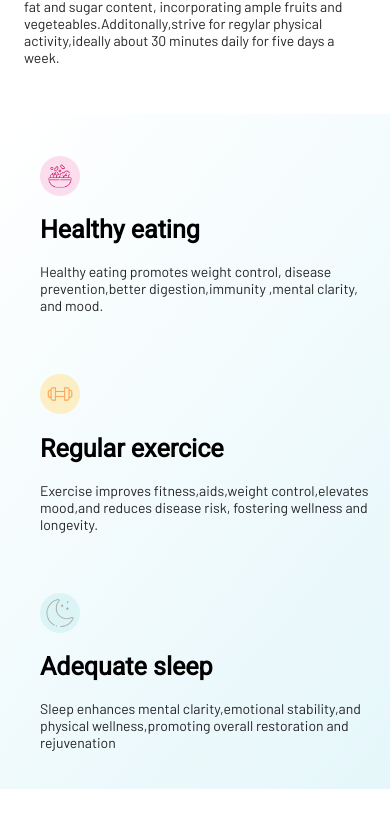
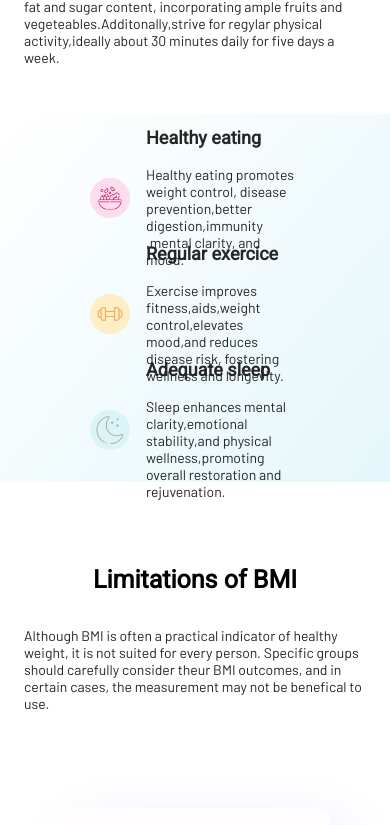
Before and after one commit to MatthiasUrgu/body-mass-index-calculator, a React (Create React App) app: page / in a window 390 px wide. Shown: the part 1447-2272 px from the top of the page. Built offline with nearby package versions, Linux system fonts and the light colour scheme.

Commit message:
Tablet Responsive
finish tablet

```diff
--- a/src/components/ListParagraphLogo/ListParagraphLogo.jsx
+++ b/src/components/ListParagraphLogo/ListParagraphLogo.jsx
@@ -14,7 +14,7 @@ function ListParagraphLogo(props) {
                         content="Exercise improves fitness,aids,weight control,elevates mood,and reduces disease risk, fostering wellness and longevity."/>
             <ParagraphLogo logo={Sleep}
                         title="Adequate sleep"
-                        content="Sleep enhances mental clarity,emotional stability,and physical wellness,promoting overall restoration and rejuvenation"/>
+                        content="Sleep enhances mental clarity,emotional stability,and physical wellness,promoting overall restoration and rejuvenation."/>
         </section>
     );
 }
--- a/src/components/ListParagraphLogo/style.module.scss
+++ b/src/components/ListParagraphLogo/style.module.scss
@@ -7,6 +7,7 @@
     flex-direction: column;
     background: $GradientOther;
     padding: 10px;
+    margin-bottom: 5em;
 
 
 }
--- a/src/components/MenPictures/style.module.scss
+++ b/src/components/MenPictures/style.module.scss
@@ -75,7 +75,7 @@
     width: 300px;
     img{
       position: relative;
-      left:-2em;
+      left:-3em;
       top: -1.35em;
       width: 350px;
     }
--- a/src/components/ParagraphCard/style.module.scss
+++ b/src/components/ParagraphCard/style.module.scss
@@ -23,3 +23,12 @@
         margin-top: 1em;
     }
 }
+
+
+@media (width > 425px) and (width < 769px){
+    .containerParagraphCard{
+       margin-right: 2em;
+       height: 150px;
+
+    }
+}
--- a/src/components/ParagraphCardList/style.module.scss
+++ b/src/components/ParagraphCardList/style.module.scss
@@ -5,3 +5,14 @@
     margin-bottom: 4em;
     margin-top: 4em;
 }
+
+
+//Tablet responsive
+@media (width > 425px) and (width < 769px){
+    .cardContainer{
+        flex-direction: row;
+        flex-wrap: wrap;
+        justify-content: center;
+
+    }
+}
--- a/src/components/ParagraphLogo/ParagraphLogo.jsx
+++ b/src/components/ParagraphLogo/ParagraphLogo.jsx
@@ -1,14 +1,15 @@
-import s from './style.module.scss'
+import s from "./style.module.scss";
 
-function ParagraphLogo({logo,content,title}) {
-    return (
-        <section className={s.containerParagraphLogo}>
-        <img src={logo} alt="logo" />
+function ParagraphLogo({ logo, content, title }) {
+  return (
+    <section className={s.containerParagraphLogo}>
+      <img src={logo} alt="logo" />
+      <div className={s.ParagraphFlex}>
         <h1>{title}</h1>
         <p>{content}</p>
+      </div>
     </section>
-
-    );
+  );
 }
 
 export default ParagraphLogo;
--- a/src/components/ParagraphLogo/style.module.scss
+++ b/src/components/ParagraphLogo/style.module.scss
@@ -5,6 +5,7 @@
     margin-top: 1em;
     margin-left: 30px;
     margin-left: 30px;
+
 
     img{
         margin-top: 1em;
@@ -21,3 +22,29 @@
         @include contentText;
     }
 }
+
+
+//Tablet responsive
+
+@media (width > 375px) and (width < 769px){
+    .containerParagraphLogo{
+
+        display: flex;
+        align-items: center;
+        margin-left:5em ;
+        margin-right:5em ;
+        height: 100px;
+
+        img{
+            width: 40px;
+            height: 40px;
+            margin-right: 1em;
+        }
+        .ParagraphFlex{
+            margin-top: 2em;
+            h1{
+                @include subTitle;
+            }
+        }
+    }
+}
```
